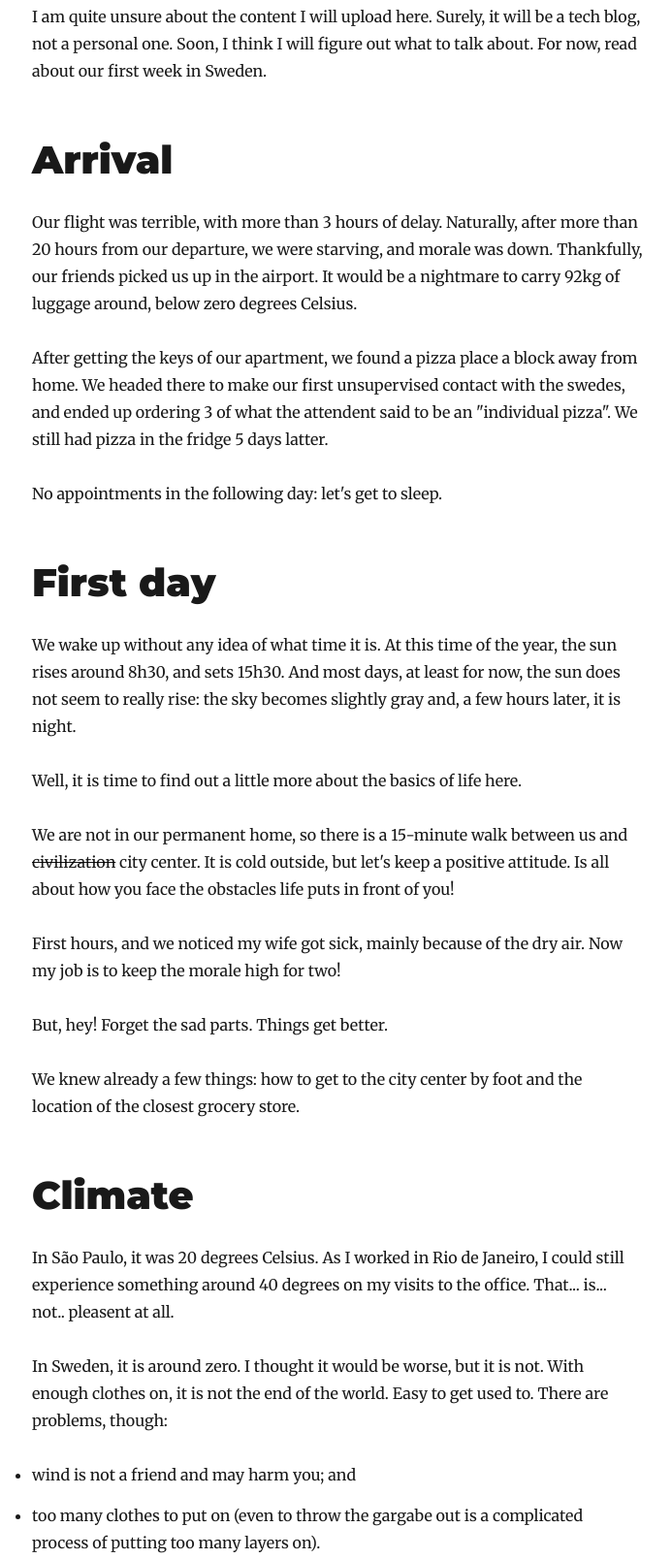
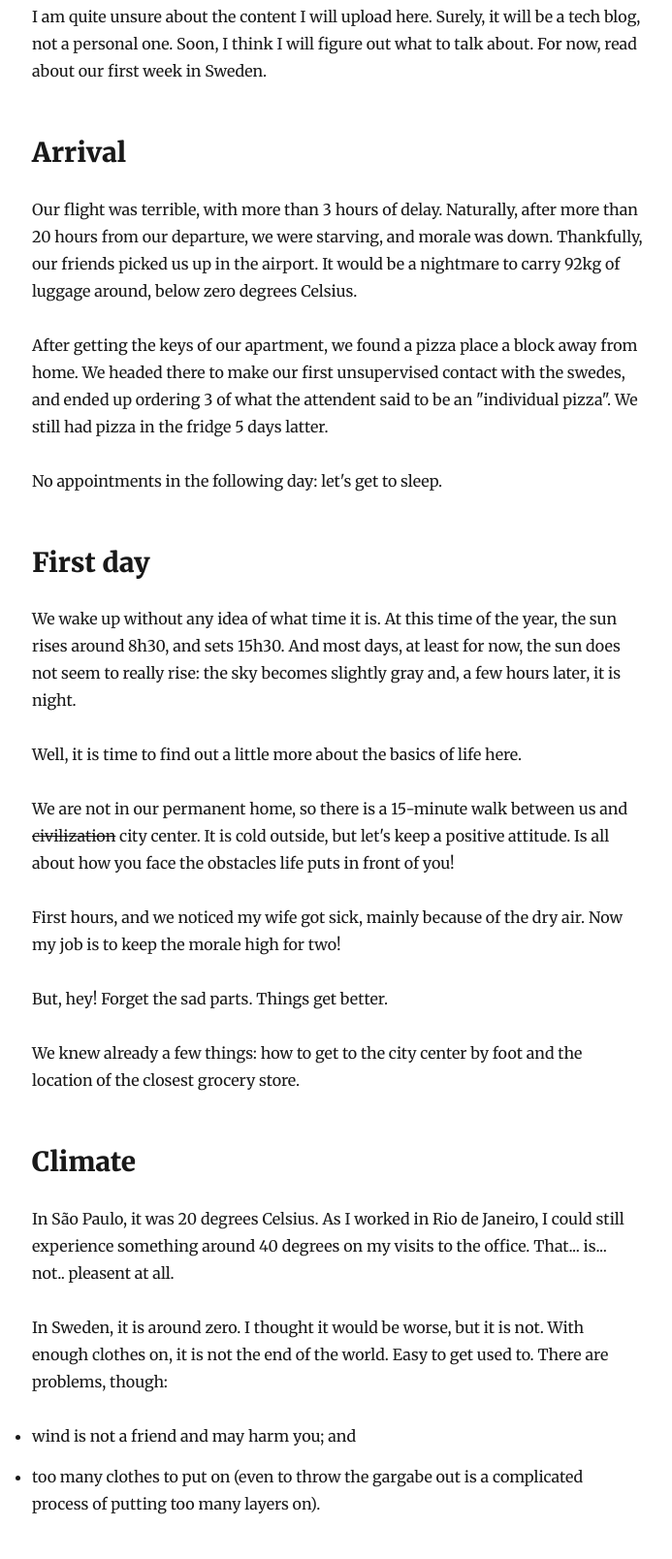
Before and after one commit to wmaca/wmaca.github.io, a Gatsby site: page /sweden/ in a window 1280 px wide. Shown: the part 382-1990 px from the top of the page at 97% size, without its empty margins (292-985 px from the left). Built offline with nearby package versions, Linux system fonts and the light colour scheme; Gatsby itself is replaced by a stand-in of ours; some packages are replaced by stand-ins of ours.

Commit message:
Minor cosmetic changes

```diff
--- a/content/blog/sweden/index.md
+++ b/content/blog/sweden/index.md
@@ -8,7 +8,7 @@
 
 I am quite unsure about the content I will upload here. Surely, it will be a tech blog, not a personal one. Soon, I think I will figure out what to talk about. For now, read about our first week in Sweden.
 
-# Arrival
+## Arrival
 
 Our flight was terrible, with more than 3 hours of delay. Naturally, after more than 20 hours from our departure, we were starving, and morale was down. Thankfully, our friends picked us up in the airport. It would be a nightmare to carry 92kg of luggage around, below zero degrees Celsius.
 
@@ -16,7 +16,7 @@
 
 No appointments in the following day: let's get to sleep.
 
-# First day
+## First day
 
 We wake up without any idea of what time it is. At this time of the year, the sun rises around 8h30, and sets 15h30. And most days, at least for now, the sun does not seem to really rise: the sky becomes slightly gray and, a few hours later, it is night.
 
@@ -30,7 +30,7 @@
 
 We knew already a few things: how to get to the city center by foot and the location of the closest grocery store.
 
-# Climate
+## Climate
 
 In São Paulo, it was 20 degrees Celsius. As I worked in Rio de Janeiro, I could still experience something around 40 degrees on my visits to the office. That... is... not.. pleasent at all.
 
@@ -39,6 +39,6 @@
 - wind is not a friend and may harm you; and
 - too many clothes to put on (even to throw the gargabe out is a complicated process of putting too many layers on).
 
-# Continues...
+## Continues...
 
 For my first blog post, I think it is okay for now. But I have a lot to share. There will be some more useful advice here in the following days.
--- a/src/components/bio.js
+++ b/src/components/bio.js
@@ -37,7 +37,6 @@
     <div
       style={{
         display: `flex`,
-        marginBottom: rhythm(2.5),
       }}
     >
       <Image
```
